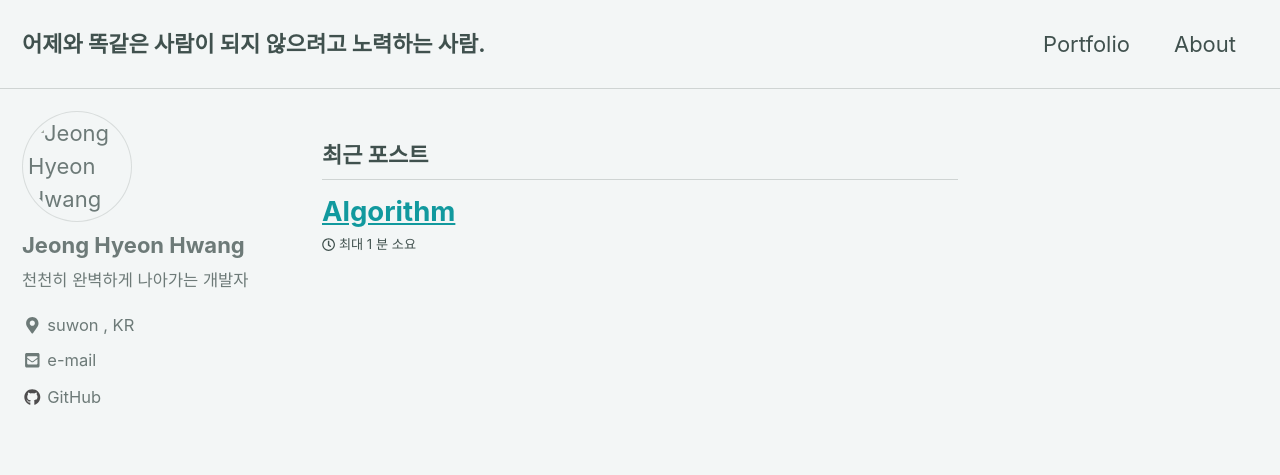
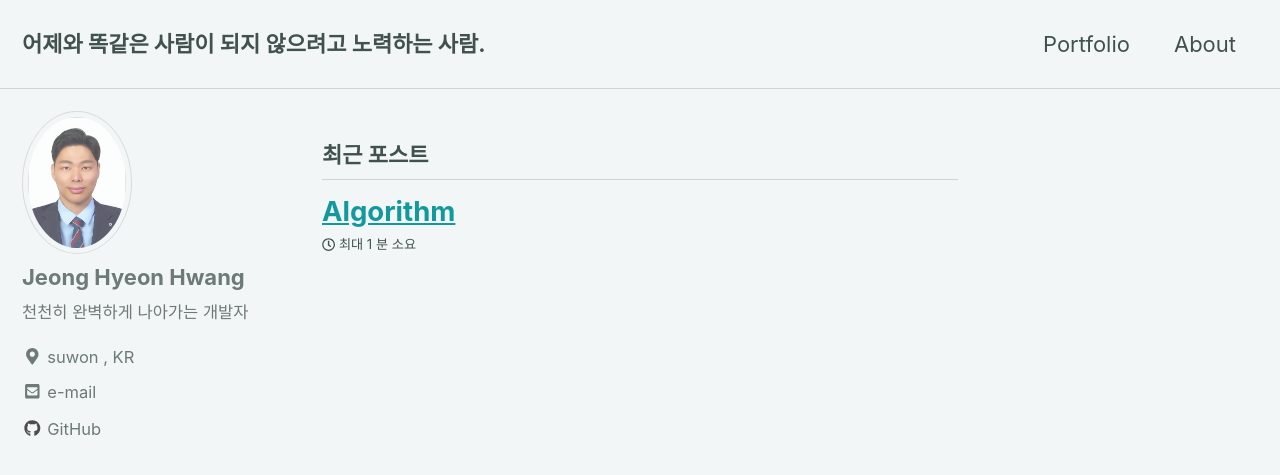
Before and after one commit to JHHWANG01/JHHWANG01.github.io, a Jekyll site: the page built from index.html, in a window 1280 px wide and 900 px high. Shown: the top 475 px of the window. Built offline with Jekyll 4.4.1, drawn with Linux system fonts in a browser that asks for light colours; cached includes are drawn as plain includes; nearby versions of some CDN libraries; the list of posts is cut into pages by our own code.

Commit message:
Update _config.yml

```diff
--- a/_config.yml
+++ b/_config.yml
@@ -107,7 +107,7 @@ analytics:
 # Site Author
 author:
   name             : "Jeong Hyeon Hwang"
-  avatar           : /assets/images/이력서원본.jpg # path of avatar image, e.g. "/images/HwangJH.jpg"
+  avatar           : /assets/images/잡/이력서원본.jpg # path of avatar image, e.g. "/images/HwangJH.jpg"
   bio              : "천천히 완벽하게 나아가는 개발자"
   location         : "suwon , KR"
   email            :
```
